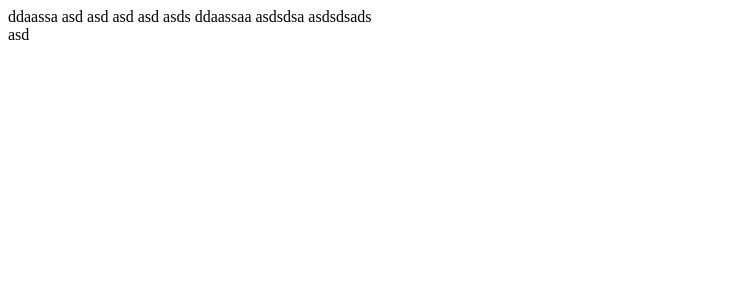
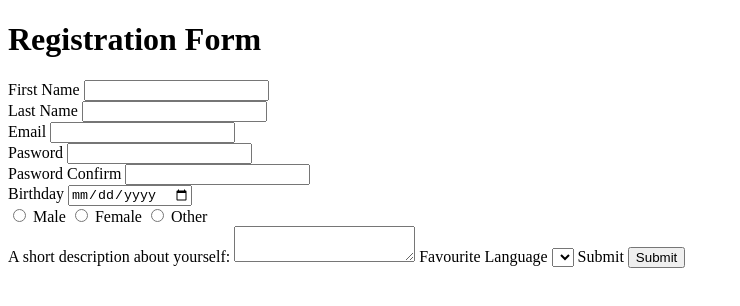
Before and after one commit to gerilulaj/test, a plain HTML site: page index.html in a window 1280 px wide. Shown: the whole page, without its empty margins (0-740 px from the left). Drawn offline with Linux system fonts and the light colour scheme.

Commit message:
detyra 1

```diff
--- a/index.html
+++ b/index.html
@@ -1,13 +1,43 @@
 <!Doctype html>
-ddaassa
-asd
-asd
-asd
-asd
+<html>
+   <head>
+   <title>Ovla Systmes</title>
 
-asds
-<datagrid>ddaassaa
-    asdsdsa
-    asdsdsads
-    <aside>asd</aside>
-</datagrid>
+</head>
+   <body>
+      <h1> Registration Form</h1>
+   <label for="First_Name"> First Name <input type="text">
+   </label>
+   <br>
+   <label for="Last_Name"> Last Name <input type="text">
+   </label>
+   <br>
+   <label for="Email"> Email <input type="text">
+   </label>
+   <br>
+   <label for="Pasw">
+      Pasword
+      <input type="pasaword">
+   </label>
+   <br>
+   <label for="Pasw_C"> Pasword Confirm <input type="pasaword">
+   </label>
+   <br>
+   <label> Birthday <input type="date">
+   </label>
+  <br>
+   <label>  <input type="radio"> Male
+   </label>
+   <label>  <input type="radio"> Female
+   </label>
+   <label> <input type="radio">  Other
+   </label>
+   <br>
+   <label> A short description about yourself: <textarea></textarea>
+   </label>
+<label> Favourite Language <select></select></label>
+<label> Submit <input type="submit"></label>
+
+   </body>
+</head>
+</html>
```
